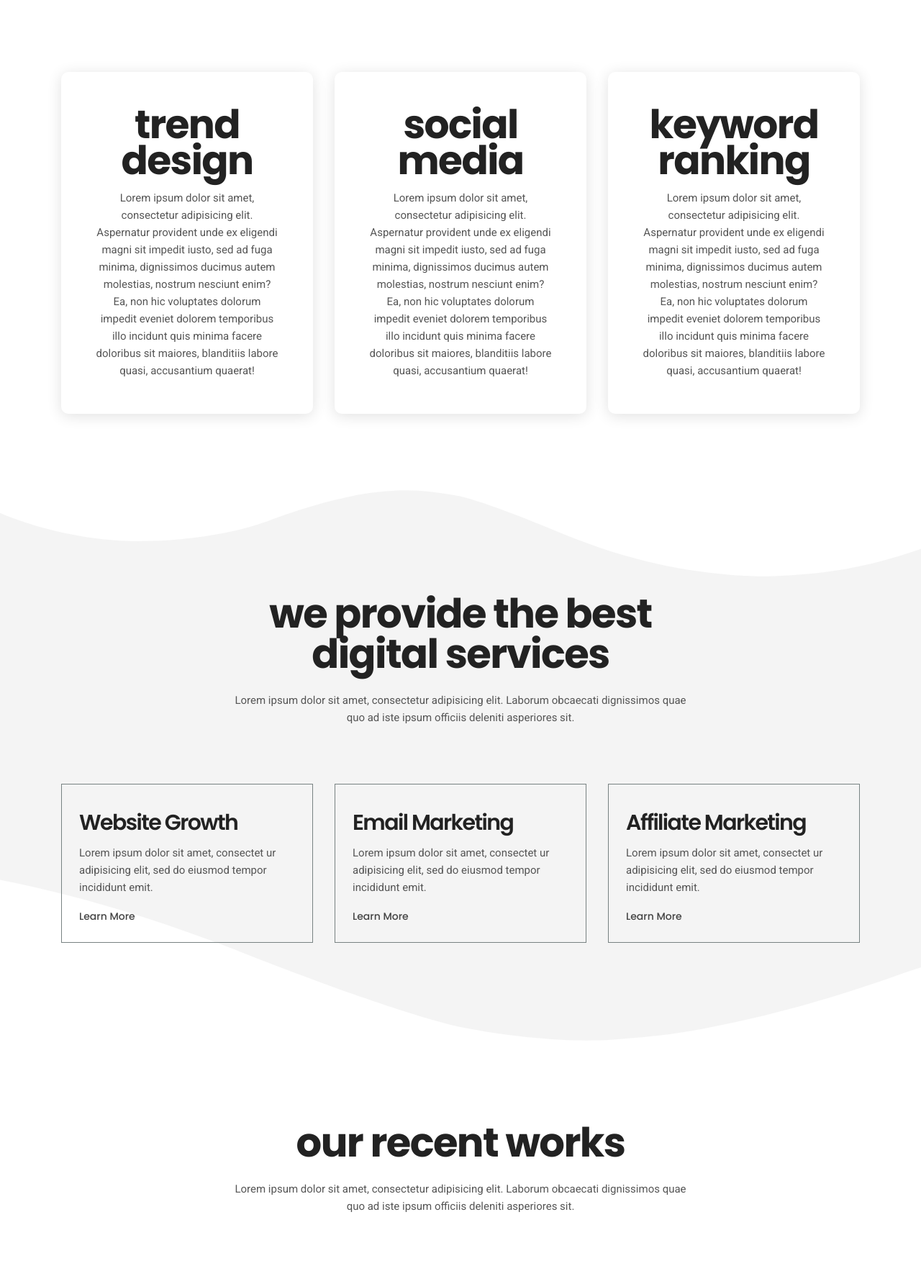
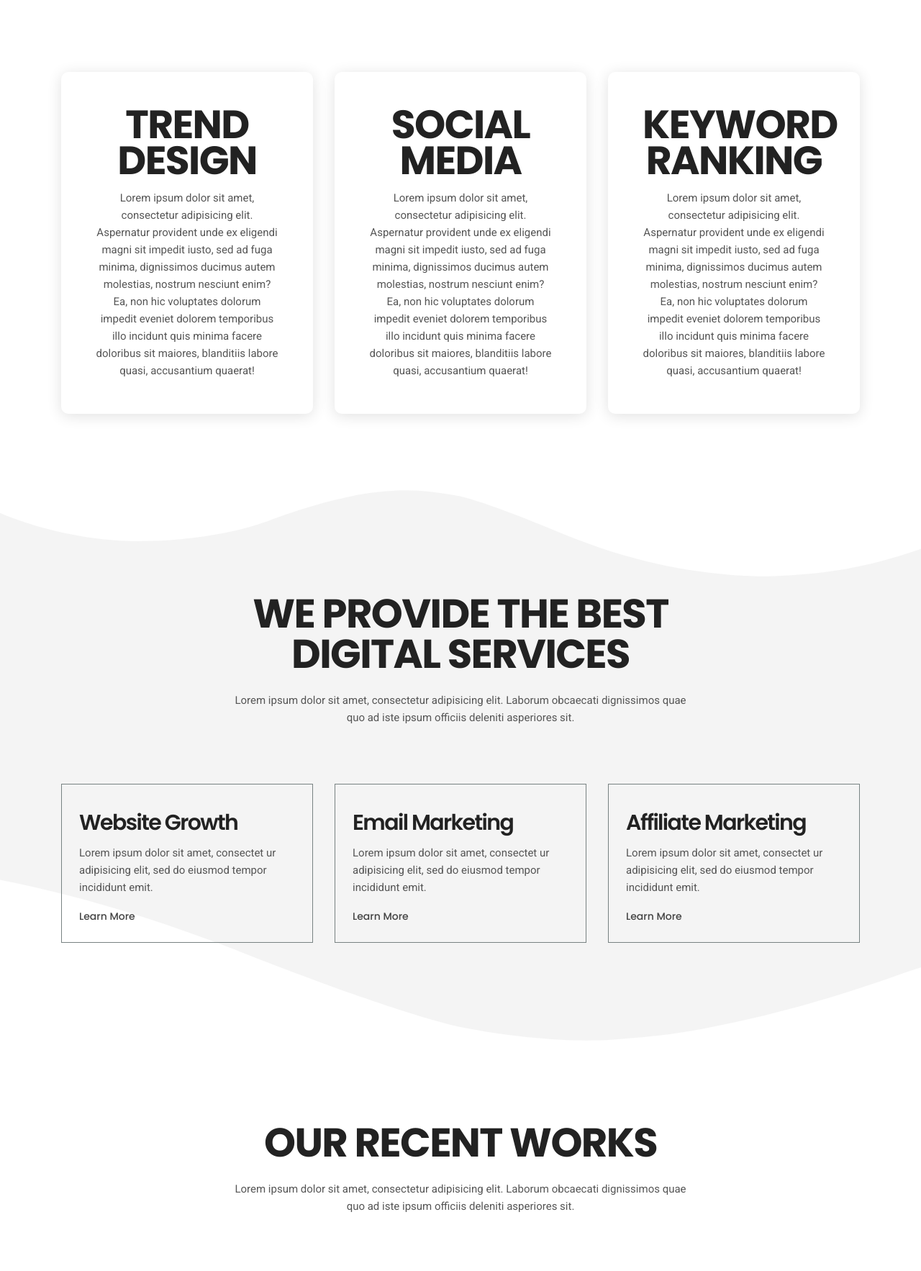
Before and after one commit to amdryznn/PT.-Adi-Raya-Construction, a PHP site: page /arcon/ in a window 1280 px wide. Shown: the part 800-2566 px from the top of the page at 72% size. Run offline with PHP 8.4, Linux system fonts and the light colour scheme; data comes from the database, SQL or seed files in the repository; some libraries are stand-ins or nearby versions.

Commit message:
teksporto

```diff
--- a/assets/css/style.css
+++ b/assets/css/style.css
@@ -289,7 +289,7 @@ img {
     display: inline-block;
     font-size: 56px;
     font-weight: 700;
-    text-transform: lowercase;
+    text-transform: uppercase;
     line-height: 1em;
     letter-spacing: -1.6px;
 }
@@ -1521,7 +1521,7 @@ body.dark,
 .single-promo h3 {
     font-size: 55px;
     font-weight: 700;
-    text-transform: lowercase;
+    text-transform: uppercase;
     line-height: 0.9em;
     letter-spacing: -1.6px;
 }
```
Also changed, not shown: dashboard/uploads/portfolio/150wilmar.jpg (added), dashboard/uploads/portfolio/1780WhatsApp Image 2024-02-20 at 14.08.11.jpeg (added), dashboard/uploads/portfolio/4818WhatsApp Image 2024-02-20 at 14.08.11.jpeg (added), dashboard/uploads/portfolio/5283WhatsApp_Image_2023-04-09_at_22.26.32-removebg-preview (2).png (added), dashboard/uploads/portfolio/6672wilmar.jpg (added), dashboard/uploads/portfolio/6860Tanpa judul (720 x 500 piksel) (720 x 200 piksel) (500 x 200 piksel).png (added), dashboard/uploads/portfolio/747wilmar.jpg (added), dashboard/uploads/portfolio/7755wilmar.jpg (added), dashboard/uploads/portfolio/9402Constructor at work.jpg (added), dashboard/uploads/portfolio/9427Constructor at work.jpg (added).
